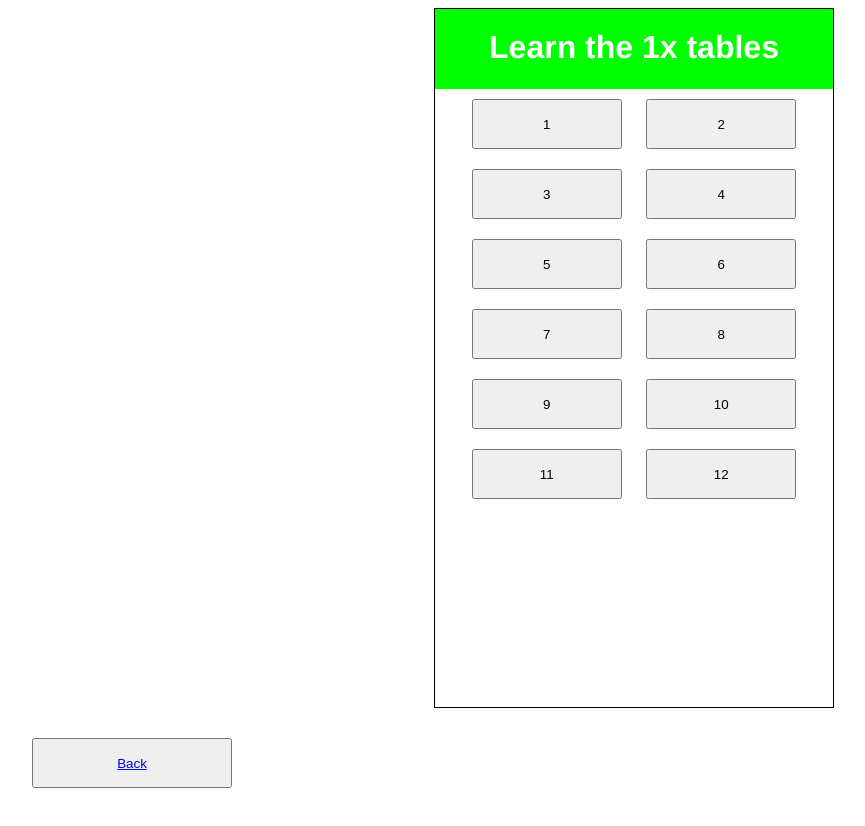
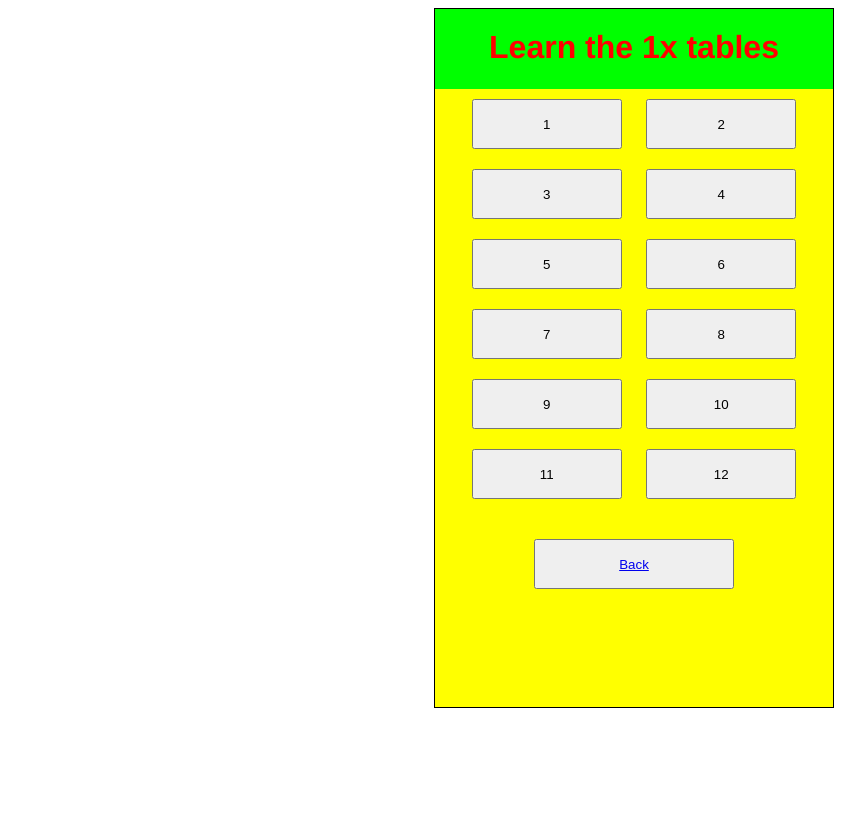
Before and after one commit to Jamieallen12/finalapp, a plain HTML site: page MerritVersion/1 timestable.html in a window 1280 px wide. Shown: the whole page, without its empty margins (6-871 px from the left). After the commit the page ends 800 px from the top, so only its background shows below. Drawn offline with Linux system fonts and the light colour scheme.

Commit message:
Merrit Version Updated

```diff
--- a/MerritVersion/1 timestable.html
+++ b/MerritVersion/1 timestable.html
@@ -40,10 +40,9 @@
 
  <button class= "TTbutton" onclick="checkAnswer()">12</button>
 
+ <button><a href="index.html">Back</a></button>
 
 </div>
-
-<button><a href="index.html">Back</a></button>
 
    <script src="code.js"></script>
 </body>
--- a/MerritVersion/style.css
+++ b/MerritVersion/style.css
@@ -9,13 +9,14 @@
     margin: auto;
     text-align: center;
     position: relative;
+    background-color: yellow;
 }
 
 .bar{
     background-color: rgb(0, 255, 0);
     height:80px;
     text-align: center;
-    color: white;
+    color: rgb(255, 0, 0);
     padding-top: 20px;
 }
 
```
Also changed, not shown: MerritVersion/10 timestable.html (+1 -2 lines), MerritVersion/11 timestable.html (+1 -2 lines), MerritVersion/12 timestable.html (+1 -2 lines), MerritVersion/2 timestable.html (+1 -2 lines), MerritVersion/3 timestable.html (+1 -2 lines), MerritVersion/4 timestable.html (+1 -2 lines), MerritVersion/5 timestable.html (+1 -2 lines), MerritVersion/6 timestable.html (+1 -2 lines), MerritVersion/7 timestable.html (+1 -2 lines), MerritVersion/8 timestable.html (+1 -2 lines), MerritVersion/9 timestable.html (+1 -2 lines), MerritVersion/menuoptions.html (+0 -2 lines), MerritVersion/selct timestables.html (+1 -1 lines).
